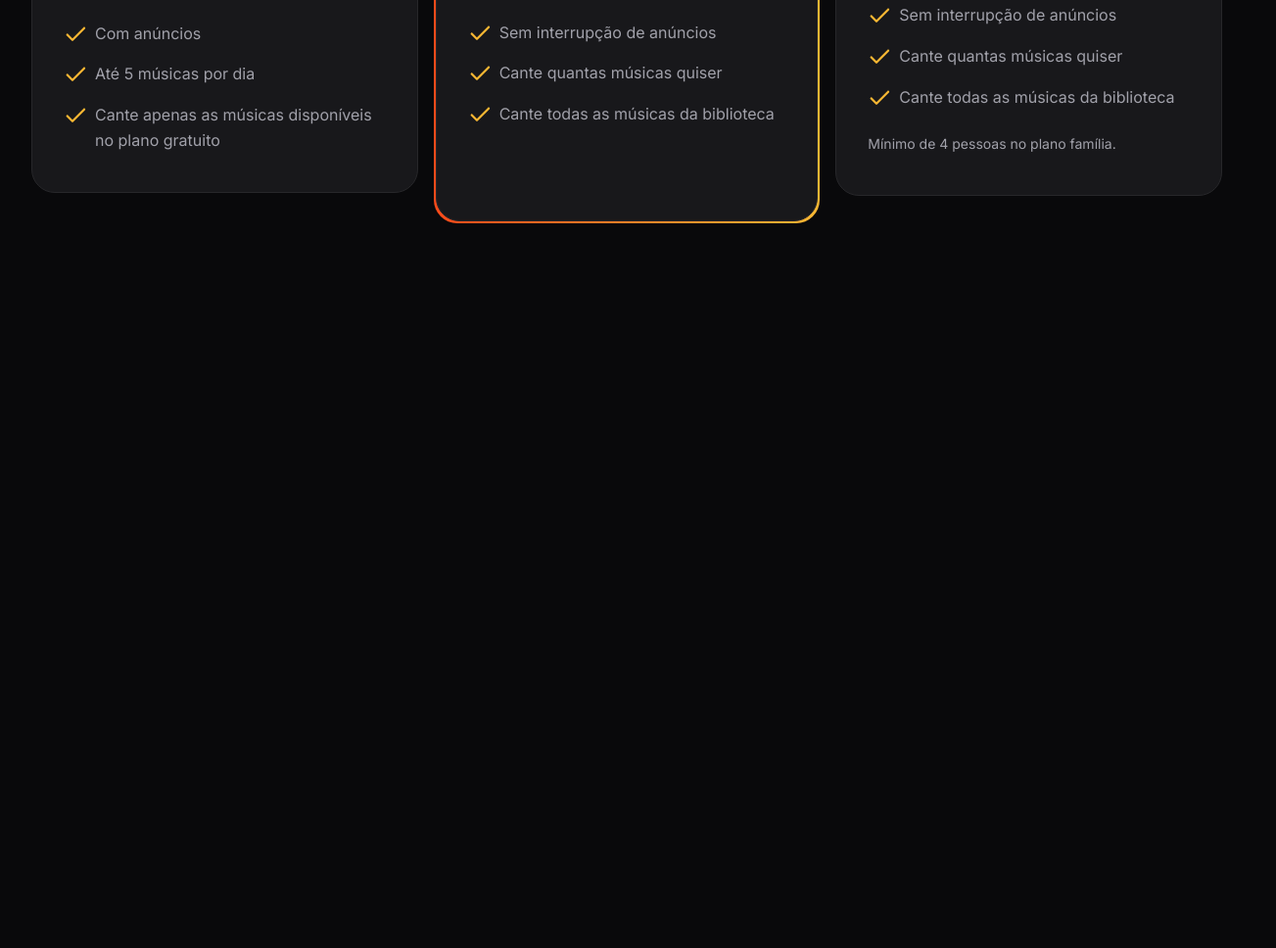
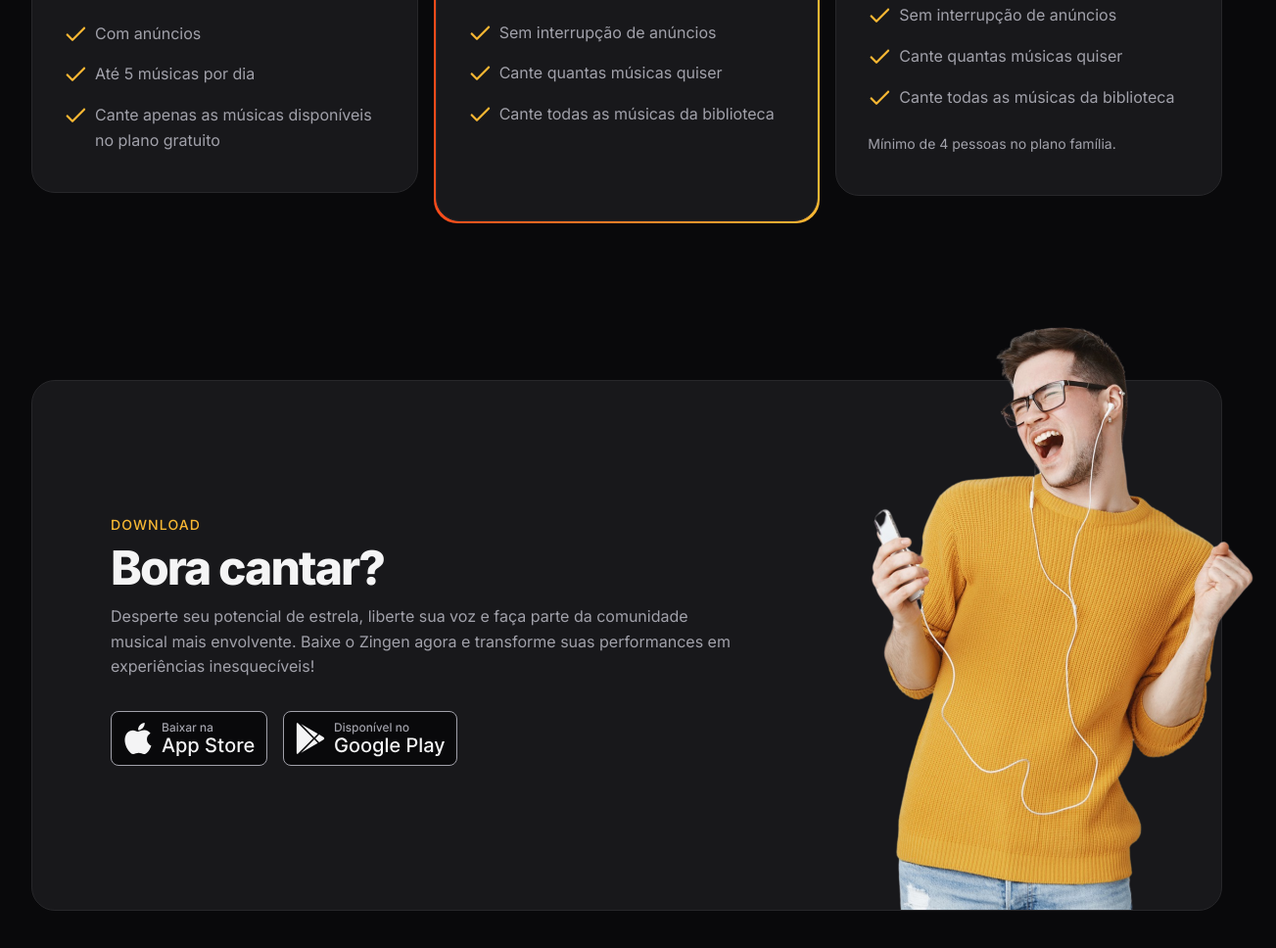
Before and after one commit to MarcosWimmer/zingen, a plain HTML site: page index.html in a window 1280 px wide. Shown: the part 3247-4215 px from the top of the page at 98% size, 1303 px wide, since content can reach past the window. Before the commit the page ends 3555 px from the top, so only its background shows below. Drawn offline with Linux system fonts and the light colour scheme.

Commit message:
Section download

```diff
--- a/index.html
+++ b/index.html
@@ -144,7 +144,11 @@
             <h3>Básico</h3>
             <p>Baixe o app e comece a cantar agora mesmo!</p>
             <zin-pricing>Grátis</zin-pricing>
-            <a href="#download" class="btn btn-md" aria-label="Baixar agora"></a>
+            <a
+              href="#download"
+              class="btn btn-md"
+              aria-label="Baixar agora"
+            ></a>
 
             <div class="separator"></div>
 
@@ -191,5 +195,43 @@
         </div>
       </div>
     </section>
+
+    <section id="download">
+      <div class="container py-xl">
+        <div class="card px-lg even-columns items-center">
+          <div>
+            <header>
+              <strong>download</strong>
+              <h2>Bora cantar?</h2>
+            </header>
+            <p>
+              Desperte seu potencial de estrela, liberte sua voz e faça parte da
+              comunidade musical mais envolvente. Baixe o Zingen agora e
+              transforme suas performances em experiências inesquecíveis!
+            </p>
+
+            <div class="buttons flex gap-1">
+              <a href="#">
+                <img
+                  src="assets/button-appstore.svg"
+                  alt="Baixar da Apple Store"
+                />
+              </a>
+              <a href="#">
+                <img
+                  src="assets/button-playstore.svg"
+                  alt="Baixar da Play Store"
+                />
+              </a>
+            </div>
+          </div>
+
+          <img
+            src="assets/rapaz-ouvindo-musica-com-fones-de-ouvido-e-cantando-no-aplicativo-de-karaoke-removebg 1.png"
+            alt=""
+          />
+        </div>
+      </div>
+    </section>
   </body>
 </html>
--- /dev/null
+++ b/styles/download.css
@@ -0,0 +1,31 @@
+#download {
+    .card {
+        padding: 3rem 1.5rem 15rem;
+        position: relative;
+        & > img {
+           width: 14.5rem;
+           position: absolute;
+           bottom: 0;
+           right: -3.5rem;
+       }
+    }
+
+    .buttons {
+    flex-wrap: wrap;
+    margin-top: 2rem;
+  }
+
+  @media (width >= 80em) {
+    .card {
+      padding: 8.75rem 5rem;
+
+      & > div:nth-child(1) {
+        max-width: 40rem;
+      }
+
+      & > img {
+        width: 29.125rem;
+      }
+    }
+  }
+}
--- a/styles/global.css
+++ b/styles/global.css
@@ -45,6 +45,8 @@ html {
   font-size: var(--fs-base);
   line-height: 1.6;
   color: var(--text-color-primary);
+
+  overflow-x: hidden;
 }
 
 body {
--- a/styles/index.css
+++ b/styles/index.css
@@ -9,3 +9,4 @@
 @import url(cards.css);
 @import url(features.css) (width >= 80em);
 @import url(pricing.css);
+@import url(download.css);
```
Also changed, not shown: assets/button-appstore.svg (added), assets/button-playstore.svg (added). Lines whose indentation alone changed are shown as unchanged.
